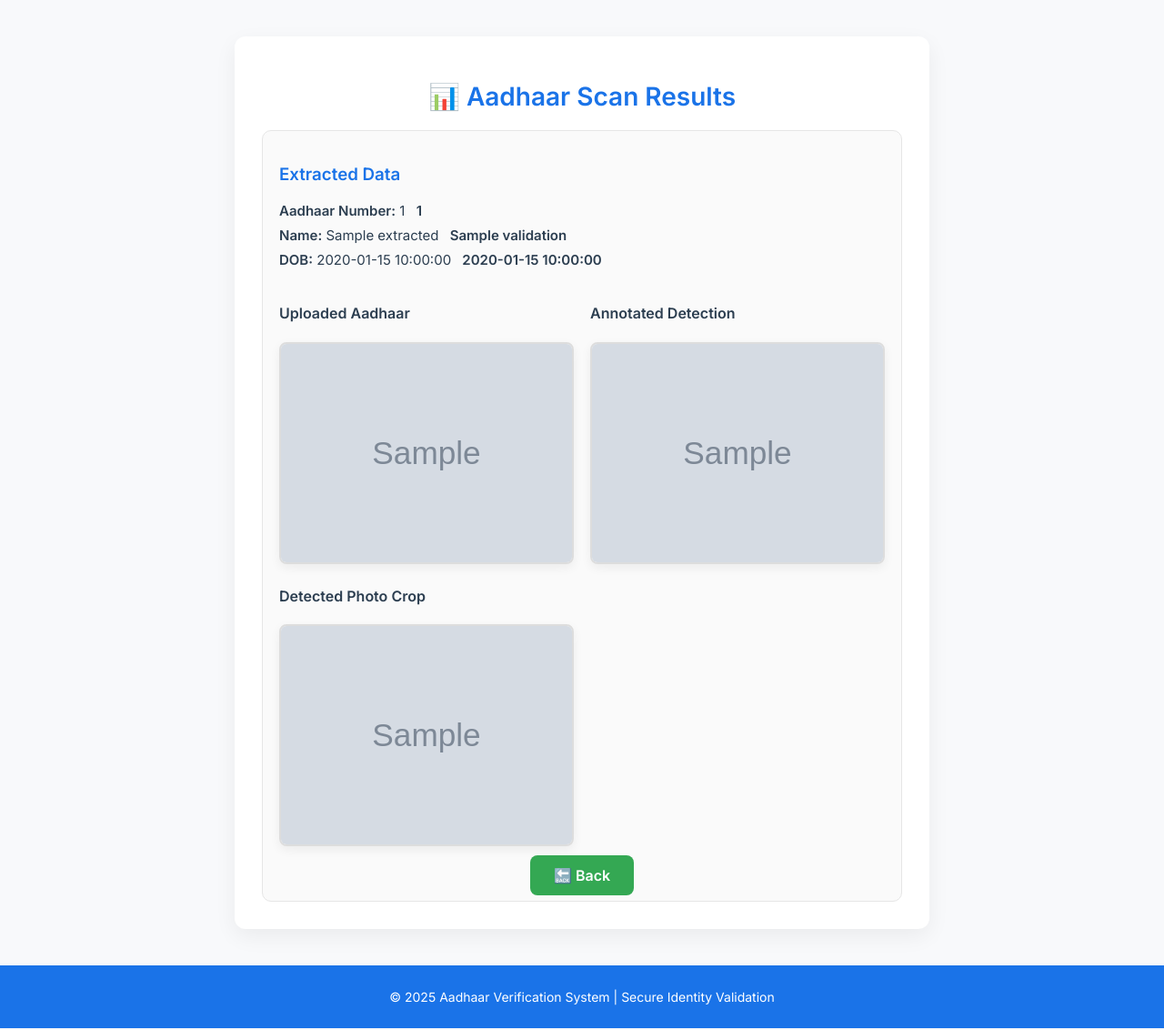
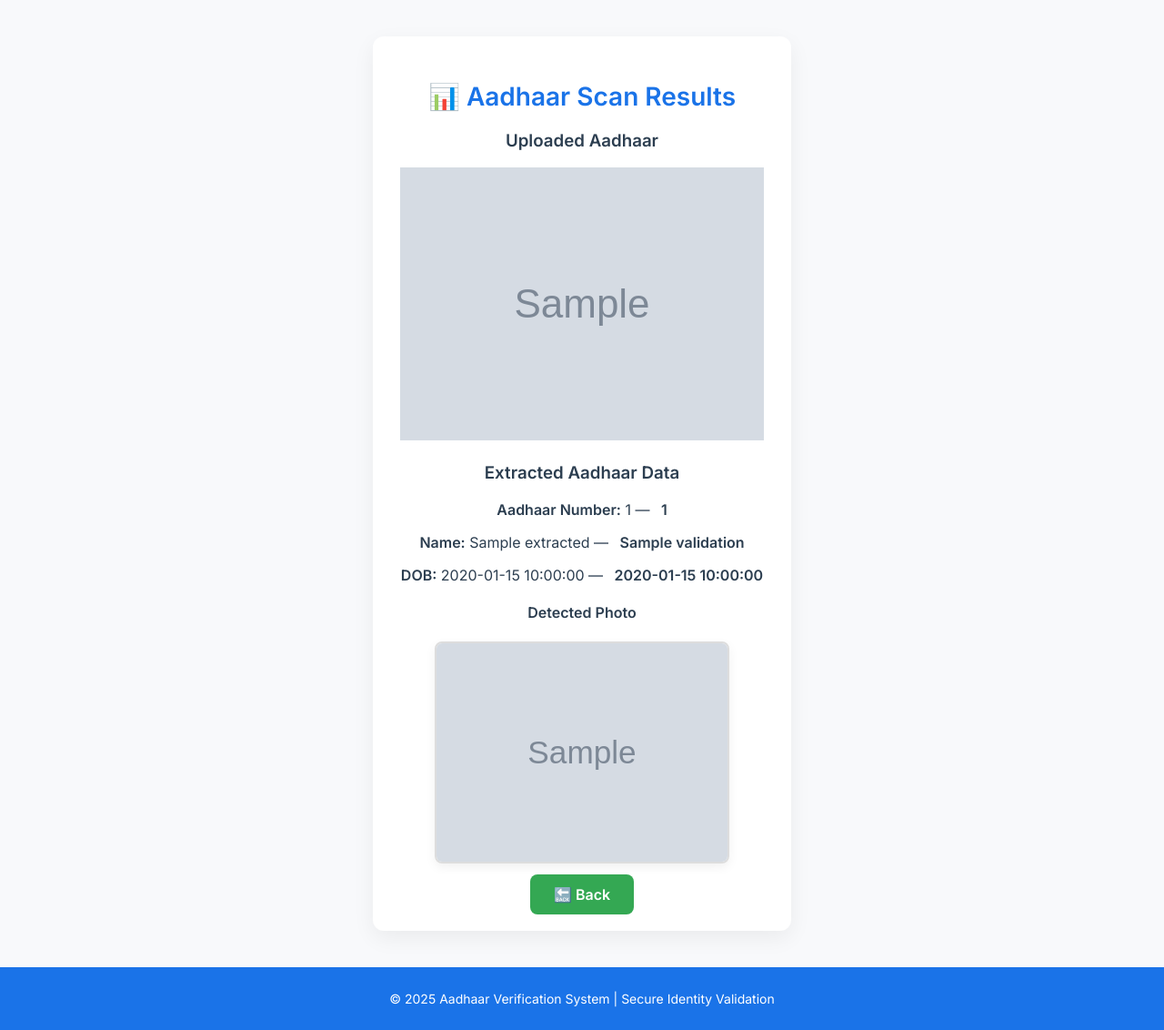
Before and after one commit to vik77-git/Aadhaar-validator, a Flask app: template templates/result.html in a window 1280 px wide. Shown: the whole page at 91% size. Run offline with Flask 3, Linux system fonts and the light colour scheme; the template is opened without the code that fills it: most values are stand-ins (such as "Sample title", 1, 10 or a date in 2020); grey boxes marked "Sample" are stand-in pictures; parts of the project's set-up code (start-up, migrations or seed data) failed here and were passed over.

Commit message:
Update templates/result.html

```diff
--- a/templates/result.html
+++ b/templates/result.html
@@ -10,33 +10,29 @@
   <div class="container">
     <h1>📊 Aadhaar Scan Results</h1>
 
-    <div class="results">
-      <h3>Extracted Data</h3>
-      <div class="result-item"><strong>Aadhaar Number:</strong> {{ extracted.aadhaar_number or '—' }} <span class="status">{{ validations.aadhaar_number }}</span></div>
-      <div class="result-item"><strong>Name:</strong> {{ extracted.name or '—' }} <span class="status">{{ validations.name }}</span></div>
-      <div class="result-item"><strong>DOB:</strong> {{ extracted.dob or '—' }} <span class="status">{{ validations.dob }}</span></div>
+    <!-- Uploaded Aadhaar Image -->
+    <div style="text-align:center; margin:20px 0;">
+      <h3>Uploaded Aadhaar</h3>
+      <img src="{{ input_image }}" alt="Input Aadhaar Image" class="uploaded-image">
+    </div>
 
-      <div class="photo-section" style="display:flex; gap:18px; justify-content:center; margin-top:18px;">
-        <div>
-          <h4>Uploaded Aadhaar</h4>
-          <img src="{{ input_image }}" alt="Input Image">
-        </div>
-        <div>
-          <h4>Annotated Detection</h4>
-          <img src="{{ annotated_image }}" alt="Annotated Image">
-        </div>
-      </div>
+    <!-- Extracted Data Card -->
+    <div class="results-card">
+      <h3>Extracted Aadhaar Data</h3>
+      <p><strong>Aadhaar Number:</strong> {{ extracted.aadhaar_number or '—' }} — <span class="status">{{ validations.aadhaar_number }}</span></p>
+      <p><strong>Name:</strong> {{ extracted.name or '—' }} — <span class="status">{{ validations.name }}</span></p>
+      <p><strong>DOB:</strong> {{ extracted.dob or '—' }} — <span class="status">{{ validations.dob }}</span></p>
 
       {% if photo_image %}
-      <div class="photo-section" style="margin-top:20px;">
-        <h4>Detected Photo Crop</h4>
+      <div class="photo-section">
+        <h4>Detected Photo</h4>
         <img src="{{ photo_image }}" alt="Photo Crop">
       </div>
       {% endif %}
+    </div>
 
-      <div style="margin-top:18px; text-align:center;">
-        <a href="/" class="btn">🔙 Back</a>
-      </div>
+    <div style="text-align:center; margin-top:20px;">
+      <a href="/" class="btn">🔙 Back</a>
     </div>
 
   </div>
```
